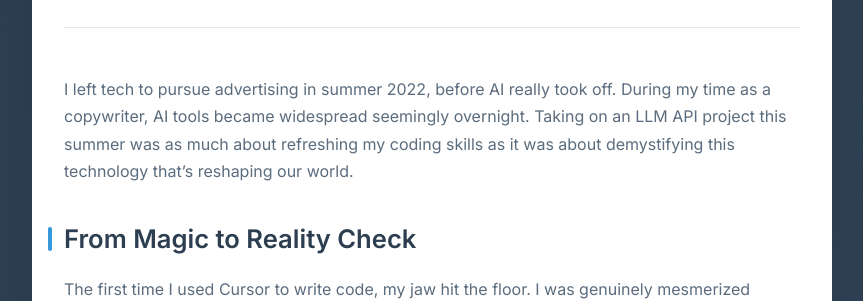
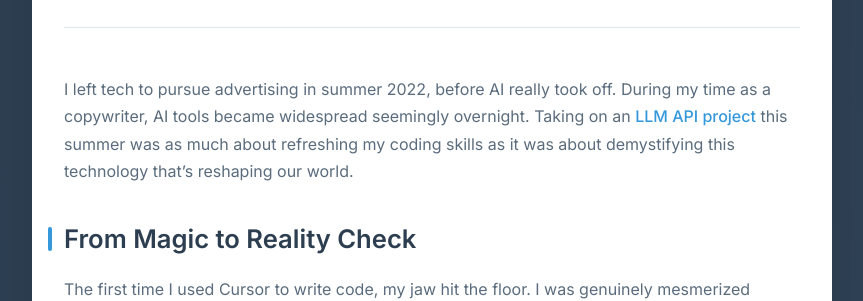
Before and after one commit to navillasa/navillasa.github.io, a Jekyll site: the page built from _posts/2025-08-20-missed-ai-revolution.md, in a window 1280 px wide and 900 px high. Shown: the part 372-673 px from the top of the window, without its empty margins (208-1071 px from the left). Built offline with Jekyll 4.4.1, drawn with Linux system fonts in a browser that asks for light colours; part of the change alters nothing that is shown; some of the changed text lies outside the part shown.

```diff
--- a/_posts/2025-08-20-missed-ai-revolution.md
+++ b/_posts/2025-08-20-missed-ai-revolution.md
@@ -7,7 +7,7 @@ categories: [ai, llm, infrastructure, lessons]
 tags: [ai, llm, infrastructure, lessons, late-adopter]
 ---
 
-I left tech to pursue advertising in summer 2022, before AI really took off. During my time as a copywriter, AI tools became widespread seemingly overnight. Taking on an LLM API project this summer was as much about refreshing my coding skills as it was about demystifying this technology that's reshaping our world.
+I left tech to pursue advertising in summer 2022, before AI really took off. During my time as a copywriter, AI tools became widespread seemingly overnight. Taking on an [LLM API project](https://github.com/navillasa/self-hosted-mini-llm) this summer was as much about refreshing my coding skills as it was about demystifying this technology that's reshaping our world.
 
 ## From Magic to Reality Check
 
@@ -72,3 +72,5 @@ Understanding AI doesn't just mean understanding the math behind it or its techn
 The future feels wide open, and I'm eager to keep learning – about LLMs, about infrastructure, and about the meeting point of creativity and automation. There's something energizing about being back in tech during such a transformative moment.
 
 So even if my LLM API is so slow that it hurts, it's reminded me that understanding these systems isn't optional anymore. It's part of playing an active role in the world we're all building.
+
+[Check out my charmingly slow API here.](https://github.com/navillasa/self-hosted-mini-llm)
```
Also changed, not shown: 3 other files.
